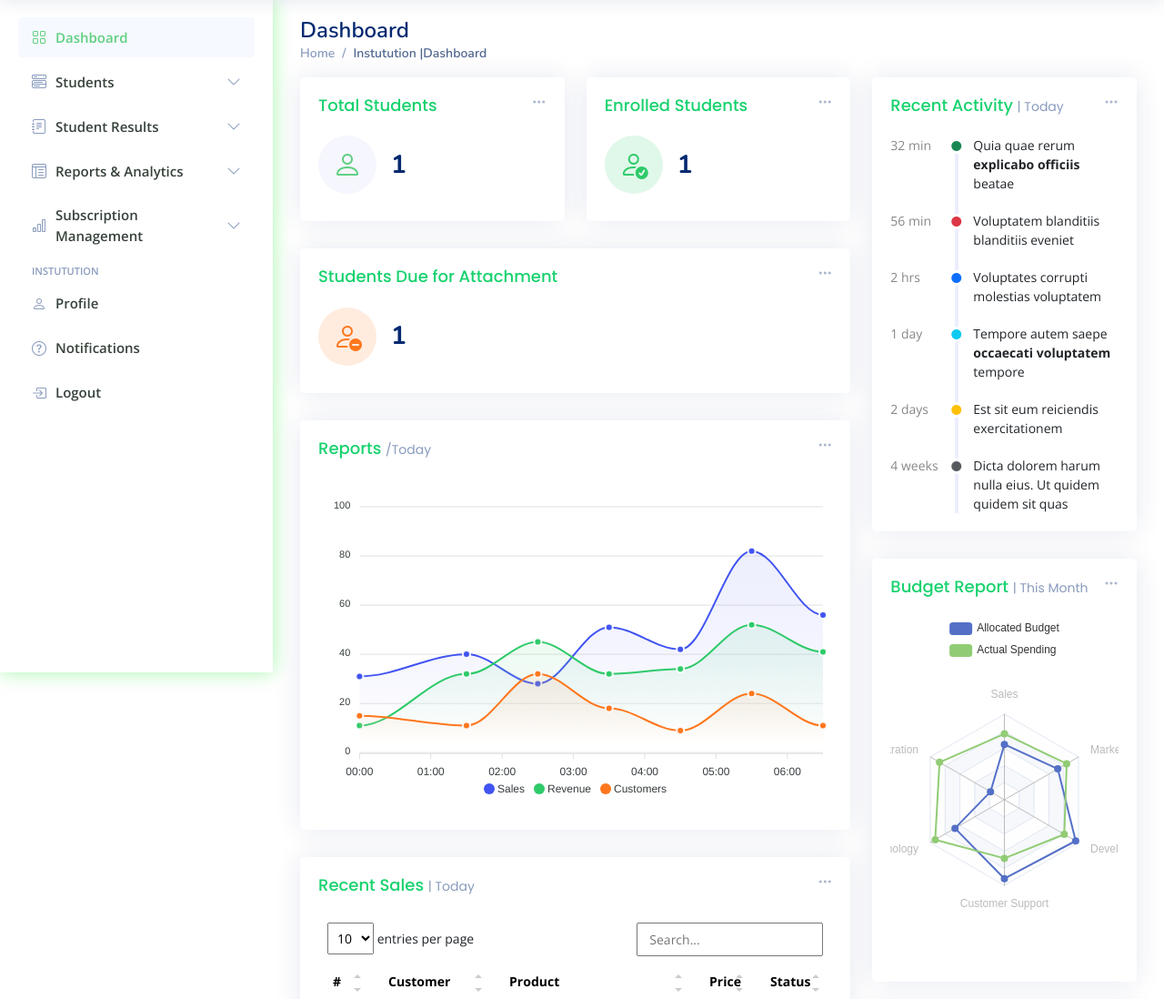
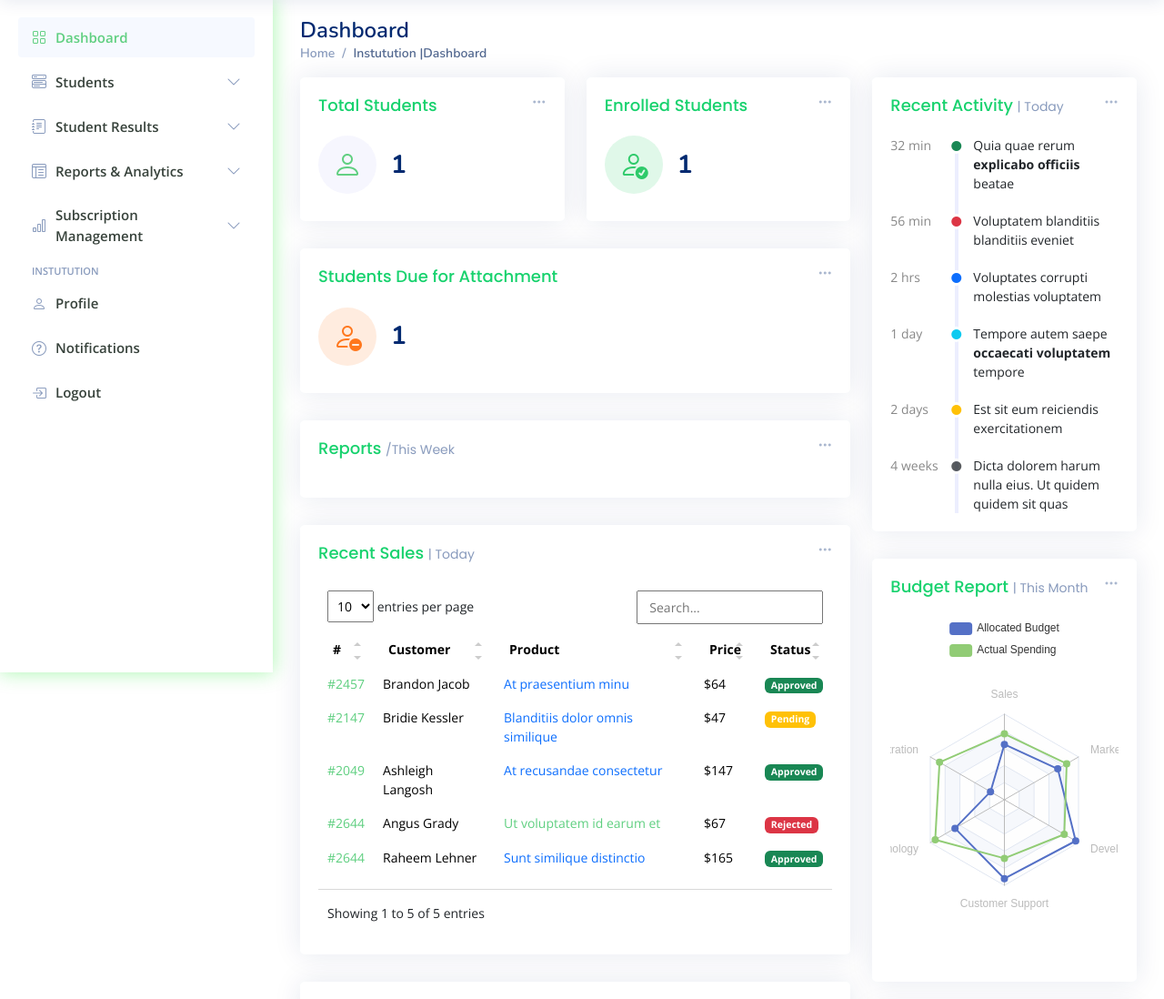
Before and after one commit to ENnyikadzanzwa/internMe, a Django app: page /university-dashboard/ in a window 1280 px wide. Shown: the part 61-1159 px from the top of the page at 91% size. Run offline with Django 5.2, Linux system fonts and the light colour scheme; a user stored in the database is signed in; data comes from the database, SQL or seed files in the repository; tables that the repository leaves empty hold one stand-in row (values such as "Sample post"); some libraries are stand-ins or nearby versions.

Commit message:
update website

```diff
--- a/core/templates/core/university/main.html
+++ b/core/templates/core/university/main.html
@@ -113,6 +113,7 @@
 
               </div><!-- End Students Due for Attachment Card -->
           <!-- Reports -->
+                  <!-- Reports -->
                   <div class="col-12">
                     <div class="card">
 
@@ -122,7 +123,6 @@
                                 <li class="dropdown-header text-start">
                                     <h6>Filter</h6>
                                 </li>
-
                                 <li><a class="dropdown-item" href="#">Today</a></li>
                                 <li><a class="dropdown-item" href="#">This Month</a></li>
                                 <li><a class="dropdown-item" href="#">This Year</a></li>
@@ -130,7 +130,7 @@
                         </div>
 
                         <div class="card-body">
-                <h5 class="card-title">Reports <span>/Today</span></h5>
+                            <h5 class="card-title">Reports <span>/This Week</span></h5>
 
                             <!-- Line Chart -->
                             <div id="reportsChart"></div>
@@ -139,14 +139,14 @@
                                 document.addEventListener("DOMContentLoaded", () => {
                                     new ApexCharts(document.querySelector("#reportsChart"), {
                                         series: [{
-                        name: 'Sales',
-                        data: [31, 40, 28, 51, 42, 82, 56],
+                                            name: 'Total Students',
+                                            data: {{ total_students_data|safe }},
                                         }, {
-                        name: 'Revenue',
-                        data: [11, 32, 45, 32, 34, 52, 41]
+                                            name: 'Enrolled Students',
+                                            data: {{ enrolled_students_data|safe }},
                                         }, {
-                        name: 'Customers',
-                        data: [15, 11, 32, 18, 9, 24, 11]
+                                            name: 'Students Due for Attachment',
+                                            data: {{ attachment_due_data|safe }}
                                         }],
                                         chart: {
                                             height: 350,
@@ -177,11 +177,11 @@
                                         },
                                         xaxis: {
                                             type: 'datetime',
-                        categories: ["2018-09-19T00:00:00.000Z", "2018-09-19T01:30:00.000Z", "2018-09-19T02:30:00.000Z", "2018-09-19T03:30:00.000Z", "2018-09-19T04:30:00.000Z", "2018-09-19T05:30:00.000Z", "2018-09-19T06:30:00.000Z"]
+                                            categories: {{ last_7_days|safe }}
                                         },
                                         tooltip: {
                                             x: {
-                          format: 'dd/MM/yy HH:mm'
+                                                format: 'dd/MM/yy'
                                             },
                                         }
                                     }).render();
@@ -193,6 +193,7 @@
 
                     </div>
                   </div><!-- End Reports -->
+
 
           <!-- Recent Sales -->
           <div class="col-12">
--- a/core/views.py
+++ b/core/views.py
@@ -13,7 +13,7 @@ import pandas as pd
 from django.utils.timezone import now
 from django.db.models import Q
 from django.db import IntegrityError
-
+from datetime import datetime, timedelta
 
 
 
@@ -283,31 +283,43 @@ def all_applications(request):
     return render(request, 'core/company/all_applications.html', {'applications': applications, 'company': company})
 
 
-#university
+
+
 def university_dashboard(request):
     if not request.user.is_authenticated or request.user.extendeduser.role != 'University Admin':
-        return redirect('login')  # Ensure only university admins can access this view
+        return redirect('login')
 
-    # Get the university associated with the authenticated admin
     try:
         university = University.objects.get(university_admin=request.user)
     except University.DoesNotExist:
-        return redirect('login')  # Redirect if no university is associated with the user
+        return redirect('login')
 
-    # Retrieve all students belonging to the university
     students = Student.objects.filter(university=university)
 
-    # Calculate total students, enrolled students, and students due for attachment
     total_students = students.count()
-    enrolled_students = students.filter(year_of_study__gt=0).count()  # Assuming students with year_of_study > 0 are enrolled
-    students_due_for_attachment = students.filter(year_of_study__gte=3).count()  # Assuming students in 3rd year or higher are due for attachment
+    enrolled_students = students.filter(year_of_study__gt=0).count()
+    students_due_for_attachment = students.filter(year_of_study__gte=3).count()
+
+    # For reports, we will use dummy data for now or logic based on time periods like 'Today', 'This Month', and 'This Year'
+    # Here, for simplicity, I’m generating some example data that you can later replace with actual dynamic data.
+
+    today = datetime.today()
+    last_7_days = [today - timedelta(days=i) for i in range(7)]
+    total_students_data = [total_students for _ in range(7)]  # Dummy data for the last 7 days
+    enrolled_students_data = [enrolled_students for _ in range(7)]  # Dummy data for the last 7 days
+    attachment_due_data = [students_due_for_attachment for _ in range(7)]  # Dummy data for the last 7 days
 
     return render(request, 'core/university/main.html', {
         'university': university,
         'total_students': total_students,
         'enrolled_students': enrolled_students,
         'students_due_for_attachment': students_due_for_attachment,
+        'last_7_days': last_7_days,
+        'total_students_data': total_students_data,
+        'enrolled_students_data': enrolled_students_data,
+        'attachment_due_data': attachment_due_data,
     })
+
 
 @login_required
 def add_student(request):
```
Lines whose indentation alone changed are shown as unchanged.
